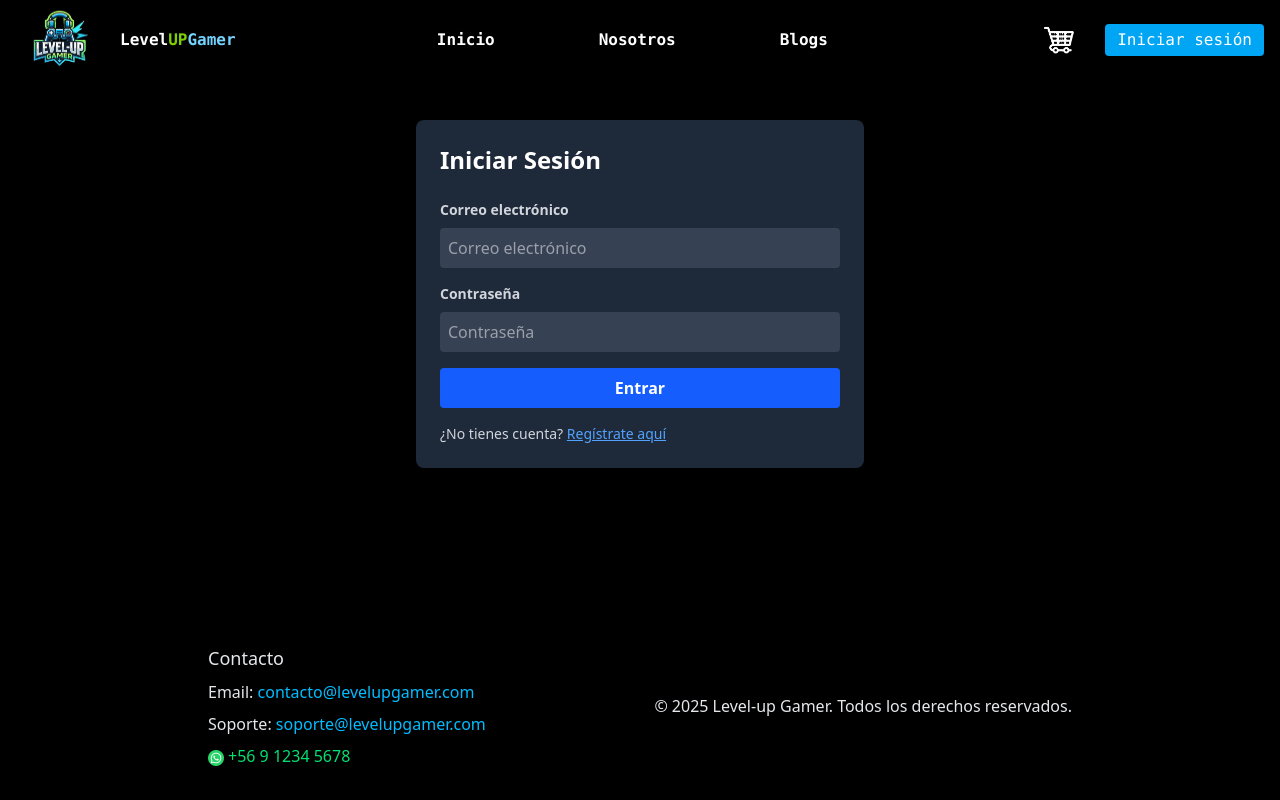
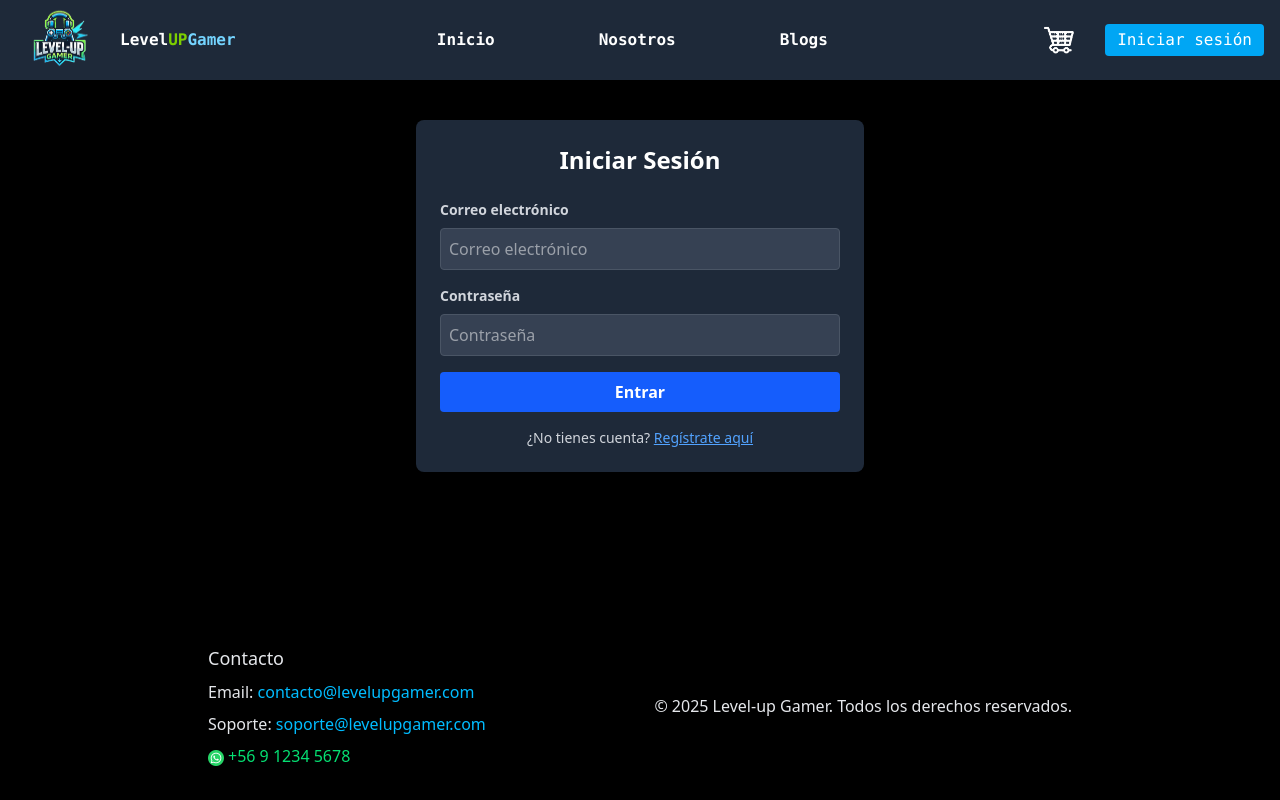
Before and after one commit to Alexander1-svg/levelup-react, a React (Vite) app: page /login in a window 1280 px wide. Built offline with nearby package versions, Linux system fonts and the light colour scheme; no server answers.

Commit message:
fix: Implementacion de Login

```diff
--- a/src/App.tsx
+++ b/src/App.tsx
@@ -11,9 +11,12 @@ import { RegisterPage } from "./pages/RegisterPage";
 import { NosotrosPage } from "./pages/NosotrosPage";
 import CategoriaPage from "./pages/CategoriaPage";
 import { Toaster } from "sonner";
+import { DashboardPage } from "./pages/DashboardPage";
+import { AuthProvider } from "./pages/AuthContext";
 
 export function App() {
   return (
+    <AuthProvider>
       <CartProvider>
         <div className="bg-black min-h-screen flex flex-col">
           <Header />
@@ -27,6 +30,7 @@ export function App() {
               <Route path="/login" element={<LoginPage />} />
               <Route path="/register" element={<RegisterPage />} />
               <Route path="/carrito" element={<CarritoPage />} />
+              <Route path="/dashboard" element={<DashboardPage />} />
               <Route
                 path="/categoria/:nombreCategoria"
                 element={<CategoriaPage />}
@@ -37,5 +41,6 @@ export function App() {
           <Footer />
         </div>
       </CartProvider>
+    </AuthProvider>
   );
 }
--- a/src/components/header.tsx
+++ b/src/components/header.tsx
@@ -1,8 +1,15 @@
 import { Link } from "react-router-dom";
+import { useAuth } from "../pages/AuthContext";
 
 export function Header() {
+  const { user, logout, isAuthenticated } = useAuth();
+
+  const handleLogout = () => {
+    logout();
+  };
+
   return (
-    <header className="text-white font-semibold font-mono">
+    <header className="text-white font-semibold font-mono bg-gray-800 shadow-lg">
       <div className="mx-auto px-4 py-2 flex flex-col md:flex-row items-center justify-between gap-4">
         <div className="flex items-center shrink-0 gap-4">
           <button>
@@ -43,9 +50,9 @@ export function Header() {
           </Link>
         </nav>
 
-        {/* Login y carrito */}
+        {/* Login y carrito - VERSIÓN CON SALUDO CLICKEABLE */}
         <div className="flex items-center shrink-0 gap-4">
-          {/* Carrito */}
+          {/* Carrito - SIEMPRE VISIBLE */}
           <button className="relative hover:scale-110 transition-transform sm:w-auto md:w-auto lg:w-auto">
             <nav>
               <Link to="/carrito">
@@ -57,12 +64,34 @@ export function Header() {
               </Link>
             </nav>
           </button>
-          {/* Login */}
-          <button className="bg-sky-500 hover:bg-sky-700 text-white font-light px-3 py-1 rounded hover:scale-110 hover:contrast-100 transition-transform">
-            <nav>
-              <Link to="/login">Iniciar sesión</Link>
-            </nav>
-          </button>
+
+          {/* Estado de autenticación */}
+          {isAuthenticated ? (
+            <>
+              {/* Saludo al usuario - AHORA ES CLICKEABLE */}
+              <Link
+                to="/dashboard"
+                className="text-gray-300 text-sm bg-gray-700 px-3 py-1 rounded hover:bg-gray-600 hover:scale-105 transition-transform cursor-pointer"
+              >
+                ¡Hola, {user?.fullName}!
+              </Link>
+
+              {/* Botón de Cerrar Sesión */}
+              <button
+                onClick={handleLogout}
+                className="bg-red-600 hover:bg-red-700 text-white font-light px-3 py-1 rounded hover:scale-110 transition-transform"
+              >
+                Cerrar Sesión
+              </button>
+            </>
+          ) : (
+            /* Botón de Iniciar Sesión (cuando no está logueado) */
+            <button className="bg-sky-500 hover:bg-sky-700 text-white font-light px-3 py-1 rounded hover:scale-110 hover:contrast-100 transition-transform">
+              <nav>
+                <Link to="/login">Iniciar sesión</Link>
+              </nav>
+            </button>
+          )}
         </div>
       </div>
     </header>
--- a/src/pages/AuthContext.tsx
+++ b/src/pages/AuthContext.tsx
@@ -1,54 +1,56 @@
-import React, { createContext, useContext, useState, useEffect } from "react";
+import { createContext, useContext, useState, useEffect } from "react";
 import type { ReactNode } from "react";
 
-interface UserData {
+interface User {
   fullName: string;
   email: string;
-  password?: string;
+  password: string;
 }
 
 interface AuthContextType {
-  currentUser: UserData | null;
-  login: (userData: UserData) => void;
+  user: User | null;
+  login: (userData: User) => void;
   logout: () => void;
+  isAuthenticated: boolean;
 }
 
 const AuthContext = createContext<AuthContextType | undefined>(undefined);
 
-export const useAuth = () => {
-  const context = useContext(AuthContext);
-  if (!context) {
-    throw new Error("useAuth must be used within an AuthProvider");
-  }
-  return context;
-};
+export function AuthProvider({ children }: { children: ReactNode }) {
+  const [user, setUser] = useState<User | null>(null);
 
-export const AuthProvider: React.FC<{ children: ReactNode }> = ({
-  children,
-}) => {
-  const [currentUser, setCurrentUser] = useState<UserData | null>(null);
-
+  // Verificar si hay usuario en localStorage al cargar
   useEffect(() => {
-    const userString = sessionStorage.getItem("currentUser");
-    if (userString) {
-      const userData: UserData = JSON.parse(userString);
-      setCurrentUser(userData);
+    const storedUser = localStorage.getItem("currentUser");
+    if (storedUser) {
+      setUser(JSON.parse(storedUser));
     }
   }, []);
 
-  const login = (userData: UserData) => {
-    sessionStorage.setItem("currentUser", JSON.stringify(userData));
-    setCurrentUser(userData);
+  const login = (userData: User) => {
+    setUser(userData);
+    localStorage.setItem("currentUser", JSON.stringify(userData));
   };
 
   const logout = () => {
-    sessionStorage.removeItem("currentUser");
-    setCurrentUser(null);
+    setUser(null);
+    localStorage.removeItem("currentUser");
   };
 
-  return (
-    <AuthContext.Provider value={{ currentUser, login, logout }}>
-      {children}
-    </AuthContext.Provider>
-  );
-};
+  const value: AuthContextType = {
+    user,
+    login,
+    logout,
+    isAuthenticated: !!user,
+  };
+
+  return <AuthContext.Provider value={value}>{children}</AuthContext.Provider>;
+}
+
+export function useAuth() {
+  const context = useContext(AuthContext);
+  if (context === undefined) {
+    throw new Error("useAuth debe ser usado dentro de un AuthProvider");
+  }
+  return context;
+}
--- a/src/pages/DashboardPage.tsx
+++ b/src/pages/DashboardPage.tsx
@@ -1,37 +1,21 @@
-import { useState, useEffect } from "react";
+import { useAuth } from "./AuthContext";
 import { useNavigate } from "react-router-dom";
-
-// Definimos la estructura esperada para el objeto de usuario
-interface UserData {
-  fullName: string;
-  email: string; // password: string; // La contraseña no es necesaria aquí, pero estaba en el objeto original
-}
 
 export function DashboardPage() {
   const navigate = useNavigate();
-  const [currentUser, setCurrentUser] = useState<UserData | null>(null);
-
-  useEffect(() => {
-    // 1. Recuperar la cadena JSON del usuario de sessionStorage
-    const userString = sessionStorage.getItem("currentUser");
-
-    if (userString) {
-      // 2. Si existe, deserializar y guardar en el estado
-      const userData: UserData = JSON.parse(userString);
-      setCurrentUser(userData);
-    } else {
-      // Si no hay usuario, redirigir al login (sesión expirada/no iniciada)
-      navigate("/login");
-    }
-  }, [navigate]); // Función para cerrar sesión y limpiar el almacenamiento
+  const { user, logout } = useAuth();
 
   const handleLogout = () => {
-    sessionStorage.removeItem("currentUser");
+    logout();
     navigate("/login");
   };
 
-  if (!currentUser) {
-    return <div className="text-white">Cargando...</div>;
+  if (!user) {
+    return (
+      <div className="max-w-xl mx-auto mt-10 p-8 bg-gray-800 rounded-lg shadow-xl text-white">
+        <div className="text-white text-center">Cargando...</div>
+      </div>
+    );
   }
 
   return (
@@ -43,15 +27,13 @@ export function DashboardPage() {
           <p className="text-lg font-semibold text-gray-400">
             Nombre Completo:
           </p>
-          <p className="text-2xl font-bold text-green-400">
-            {currentUser.fullName}
-          </p>
+          <p className="text-2xl font-bold text-green-400">{user.fullName}</p>
         </div>
         <div>
           <p className="text-lg font-semibold text-gray-400">
             Correo Electrónico:
           </p>
-          <p className="text-xl text-blue-400">{currentUser.email}</p>
+          <p className="text-xl text-blue-400">{user.email}</p>
         </div>
       </div>
       <button
--- a/src/pages/LoginPage.tsx
+++ b/src/pages/LoginPage.tsx
@@ -1,35 +1,63 @@
 import React, { useState } from "react";
 import { Link, useNavigate } from "react-router-dom";
 import { useAuth } from "../pages/AuthContext";
+import type { LoginFormData } from "../types/Usuario";
 
 export function LoginPage() {
   const navigate = useNavigate();
   const { login } = useAuth();
-  const [email, setEmail] = useState<string>("");
-  const [password, setPassword] = useState<string>("");
+  const [formData, setFormData] = useState<LoginFormData>({
+    email: "",
+    password: "",
+  });
+  const [isLoading, setIsLoading] = useState(false);
 
-  const handleLogin = (e: React.FormEvent) => {
+  const handleChange = (e: React.ChangeEvent<HTMLInputElement>) => {
+    const { name, value } = e.target;
+    setFormData((prev) => ({
+      ...prev,
+      [name]: value,
+    }));
+  };
+
+  const handleLogin = async (e: React.FormEvent) => {
     e.preventDefault();
+    setIsLoading(true);
 
-    const userDataJSON = localStorage.getItem(email);
+    try {
+      // Simular una pequeña demora para mejor UX
+      await new Promise((resolve) => setTimeout(resolve, 500));
 
-    if (userDataJSON) {
+      const userDataJSON = localStorage.getItem(formData.email);
+
+      if (!userDataJSON) {
+        throw new Error("Usuario no encontrado");
+      }
+
       const userData = JSON.parse(userDataJSON);
 
-      if (userData.password === password) {
-        login(userData);
+      if (userData.password !== formData.password) {
+        throw new Error("Contraseña incorrecta");
+      }
 
-        alert(`¡Bienvenido de nuevo, ${userData.fullName}!`);
-        navigate("/dashboard");
-        return;
-      }
+      // Login exitoso
+      login(userData);
+
+      console.log(`¡Bienvenido de nuevo, ${userData.fullName}!`);
+      navigate("/dashboard", { replace: true });
+    } catch (error) {
+      console.error("Error en login:", error);
+      alert(error instanceof Error ? error.message : "Error al iniciar sesión");
+    } finally {
+      setIsLoading(false);
     }
-    alert("Correo electrónico o contraseña incorrectos.");
   };
 
   return (
     <div className="max-w-md mx-auto mt-10 p-6 bg-gray-800 rounded-lg shadow-md">
-      <h1 className="text-2xl font-bold mb-6 text-white">Iniciar Sesión</h1>
+      <h1 className="text-2xl font-bold mb-6 text-white text-center">
+        Iniciar Sesión
+      </h1>
       <form onSubmit={handleLogin} className="flex flex-col gap-4">
         <div>
           <label
@@ -41,11 +69,13 @@ export function LoginPage() {
           <input
             type="email"
             id="email"
+            name="email"
             placeholder="Correo electrónico"
-            className="p-2 rounded bg-gray-700 text-white w-full"
-            value={email}
-            onChange={(e) => setEmail(e.target.value)}
+            className="p-2 rounded bg-gray-700 text-white w-full border border-gray-600 focus:border-blue-500 focus:outline-none"
+            value={formData.email}
+            onChange={handleChange}
             required
+            disabled={isLoading}
           />
         </div>
         <div>
@@ -58,23 +88,29 @@ export function LoginPage() {
           <input
             type="password"
             id="password"
+            name="password"
             placeholder="Contraseña"
-            className="p-2 rounded bg-gray-700 text-white w-full"
-            value={password}
-            onChange={(e) => setPassword(e.target.value)}
+            className="p-2 rounded bg-gray-700 text-white w-full border border-gray-600 focus:border-blue-500 focus:outline-none"
+            value={formData.password}
+            onChange={handleChange}
             required
+            disabled={isLoading}
           />
         </div>
         <button
           type="submit"
-          className="bg-blue-600 hover:bg-blue-700 p-2 rounded text-white font-bold"
+          className="bg-blue-600 hover:bg-blue-700 p-2 rounded text-white font-bold disabled:bg-blue-400 disabled:cursor-not-allowed transition-colors"
+          disabled={isLoading}
         >
-          Entrar
+          {isLoading ? "Iniciando sesión..." : "Entrar"}
         </button>
       </form>
-      <p className="mt-4 text-sm text-gray-300">
+      <p className="mt-4 text-sm text-gray-300 text-center">
         ¿No tienes cuenta?{" "}
-        <Link to="/register" className="text-blue-400 underline">
+        <Link
+          to="/register"
+          className="text-blue-400 hover:text-blue-300 underline transition-colors"
+        >
           Regístrate aquí
         </Link>
       </p>
```
Also changed, not shown: src/types/Usuario.ts (+17 -0 lines). Lines whose indentation alone changed are shown as unchanged.
